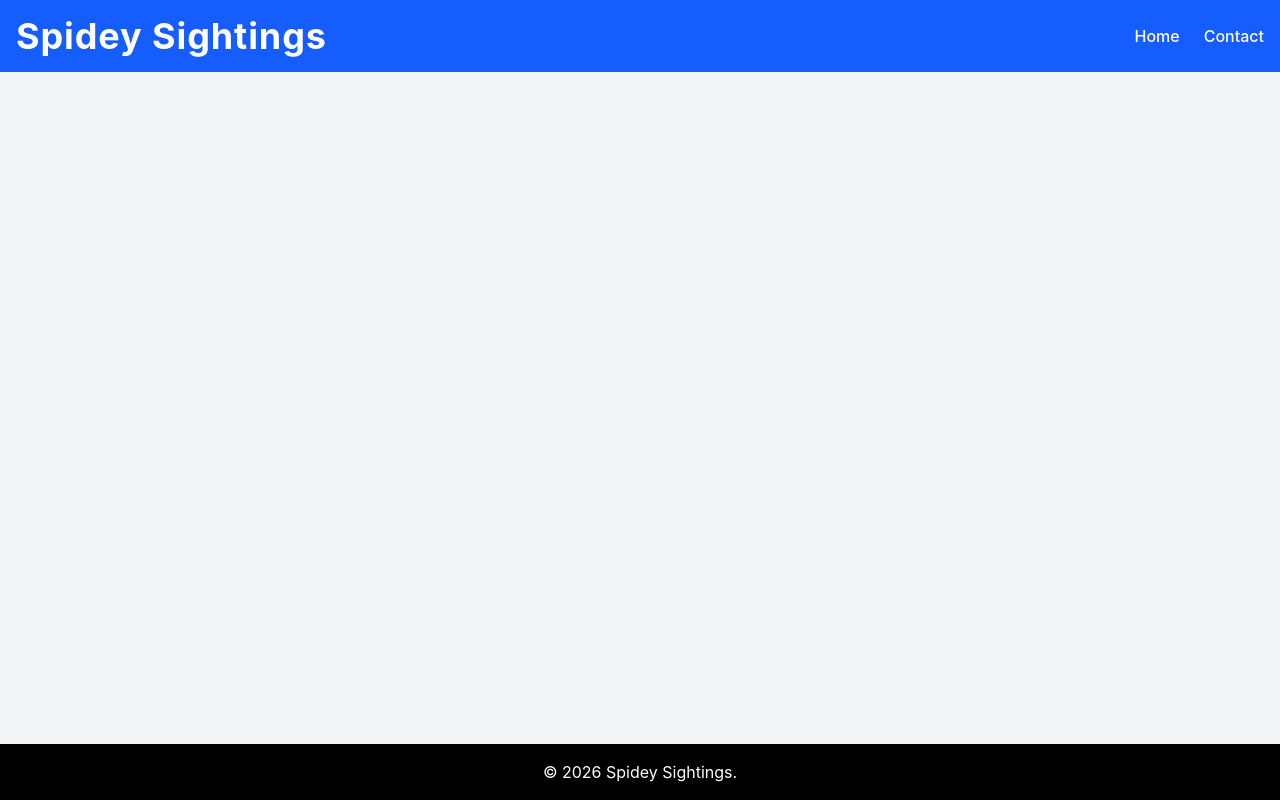
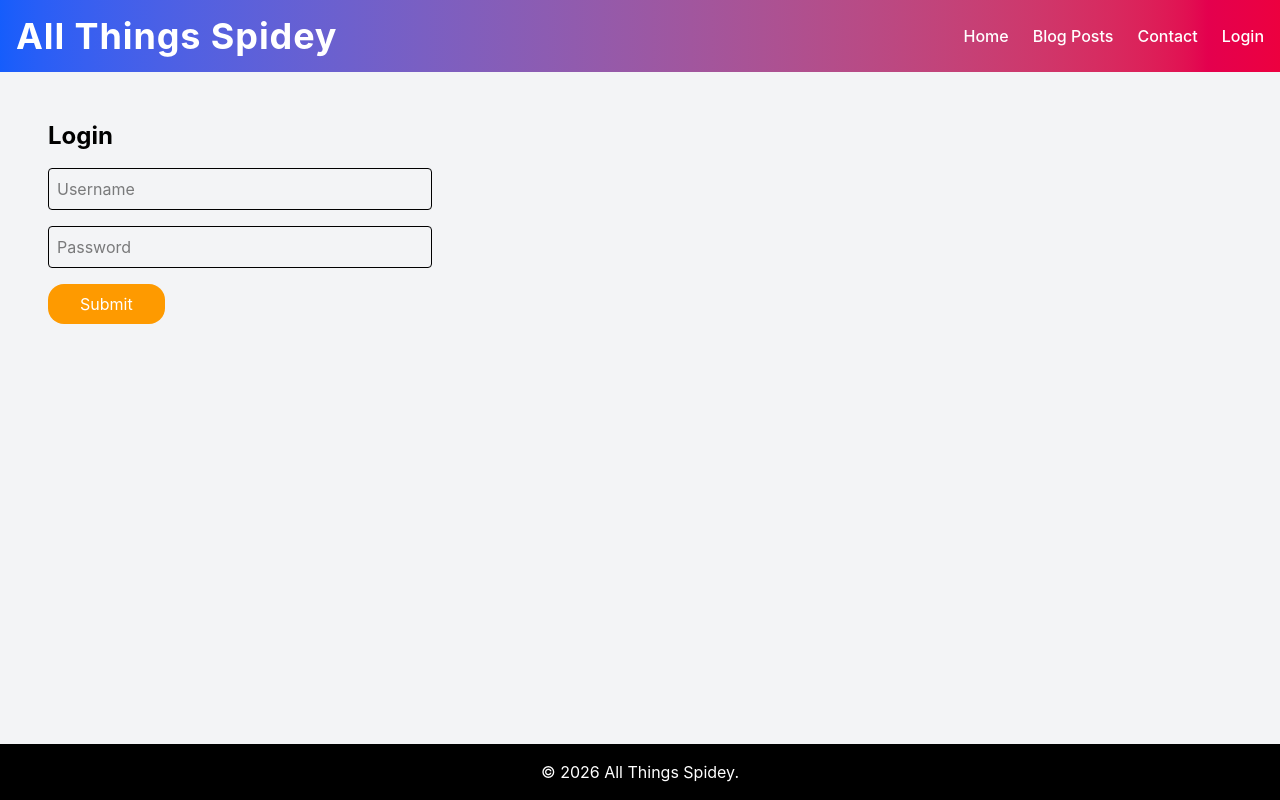
Before and after one commit to silviafranc0/react-blog-app, a React (Vite) app: page /login in a window 1280 px wide. Built offline with nearby package versions, Linux system fonts and the light colour scheme.

Commit message:
Project 2

```diff
--- a/src/App.jsx
+++ b/src/App.jsx
@@ -6,16 +6,27 @@ import Header from './components/common/Header';
 import BlogPostsPage from './pages/BlogPostsPage';
 import IndividualPostPage from './pages/IndividualPostPage';
 import ContactPage from './pages/ContactPage';
+import { AuthProvider } from './components/authWrapper/authProvider';
+import Homepage from './pages/Homepage';
+import Login from './components/login/login';
+import ProtectedRoute from './components/authWrapper/ProtectedRoute';
 
 function App() {
 
   return (
+    <AuthProvider>
       <Router>
         <div className="flex flex-col bg-gray-100 min-h-screen">
           <Header />
-        <main className='grow p-6'>
+          <main className='grow '>
             <Routes>
-            <Route path="/" element={<BlogPostsPage />} />
+              <Route path="/" element={<Homepage />} />
+              <Route path='/posts' element={
+                <ProtectedRoute>
+                  <BlogPostsPage />
+                </ProtectedRoute >
+              } />
+              <Route path='/login' element={<Login />} />
               <Route path="/post/:id" element={<IndividualPostPage />} />
               <Route path="/contact" element={<ContactPage />} />
             </Routes>
@@ -23,6 +34,7 @@ function App() {
           <Footer />
         </div>
       </Router>
+    </AuthProvider>
   );
 }
 
--- /dev/null
+++ b/src/components/authWrapper/AuthContext.js
@@ -0,0 +1,12 @@
+import {createContext, useContext} from 'react';
+
+const AuthContext = createContext();
+
+export const useUsername = () => {
+    const { user } = useContext(AuthContext);
+    return user ? user.username : null;
+};
+
+export const useAuth = () => useContext(AuthContext);
+
+export default AuthContext;
--- /dev/null
+++ b/src/components/authWrapper/AuthProvider.jsx
@@ -0,0 +1,29 @@
+import React, { useState } from 'react';
+import AuthContext from "./AuthContext";
+
+export const AuthProvider = ({ children }) => {
+    const [user, setUser] = useState(null);
+
+    const login = (username, password) => {
+        if (username.trim() && password.trim()) {
+            setUser({ username });
+            return true;
+        }
+        return false;
+    };
+
+    const logout = () => {
+        setUser(null);
+    };
+
+    return (
+        <AuthContext.Provider value={{
+            user,
+            login,
+            logout
+        }}
+        >
+        {children}
+        </AuthContext.Provider>
+    );
+};
--- /dev/null
+++ b/src/components/authWrapper/ProtectedRoute.jsx
@@ -0,0 +1,14 @@
+import { Navigate } from "react-router";
+import { useAuth } from "./authContext";
+
+function ProtectedRoute({ children }) {
+    const { user } = useAuth();
+
+    if (!user) {
+        return <Navigate to="/login" />;
+    }
+
+    return children;
+}
+
+export default ProtectedRoute;
--- a/src/components/common/Footer.jsx
+++ b/src/components/common/Footer.jsx
@@ -2,8 +2,8 @@ import React from 'react';
 
 function Footer() {
     return (
-        <footer className='bg-black text-white text-center p-4 mt-6'>
-            <p>&copy; 2026 Spidey Sightings.</p>
+        <footer className='bg-black text-white text-center p-4'>
+            <p>&copy; 2026 All Things Spidey.</p>
         </footer>
     );
 }
--- a/src/components/common/Header.jsx
+++ b/src/components/common/Header.jsx
@@ -1,13 +1,21 @@
-import  {Link}  from 'react-router-dom';
+import { Link } from 'react-router-dom';
+import { useAuth, useUsername } from '../authWrapper/AuthContext';
 
 function Header() {
+    const username = useUsername();
+    const { logout } = useAuth();
+
     return (
-        <div className="bg-blue-600 text-white p-4 flex justify-between items-center">
-            <h1 className="text-4xl font-bold tracking-wide">Spidey Sightings</h1>
+        <div className="bg-linear-to-r from-blue-600 to-rose-600 text-white p-4 flex justify-between items-center">
+            <h1 className="text-4xl font-bold tracking-wide">All Things Spidey</h1>
             <nav>
                 <ul className="flex space-x-6 font-medium">
-                    <li><Link to="/" className="hover:underline">Home</Link></li>
-                    <li><Link to="/contact" className="hover:underline">Contact</Link></li>
+                    <li><Link to="/" className="cursor-pointer hover:underline">Home</Link></li>
+                    <li><Link to="/posts" className='cursor-pointer hover:underline'>Blog Posts</Link></li>
+                    <li><Link to="/contact" className="cursor-pointer hover:underline">Contact</Link></li>
+                    <li>{username ? (<p className='cursor-pointer hover:underline' onClick={logout}>Hi {username}, Logout</p>)
+                        : (<Link to="/login">Login</Link>)}
+                    </li>
                 </ul>
             </nav>
         </div>
--- /dev/null
+++ b/src/components/login/Login.jsx
@@ -0,0 +1,63 @@
+import React, { useState } from "react";
+import { useNavigate } from "react-router";
+import { useAuth } from "../authWrapper/AuthContext";
+
+function Login() {
+    const { login } = useAuth();
+    const navigate = useNavigate();
+
+    const [userData, setUserData] = useState({
+        username: '',
+        password: '',
+    });
+    const [error, setError] = useState('');
+
+    const onSubmit = (e) => {
+        e.preventDefault();
+        setError('');
+        //console.log(userData);
+        if (!userData.username.trim()) {
+            setError("Username cannot be empty");
+            return;
+        }
+        if (!userData.password.trim()) {
+            setError("Password cannot be empty");
+            return;
+        }
+
+        const success = login(userData.username, userData.password);
+        if (success) {
+            navigate('/posts');
+        }
+    };
+
+    return (
+        <div className="max-w-96 m-12">
+            <h2 className="text-2xl font-bold mb-4">Login</h2>
+
+            {error && (
+                <p className="text-red-500 mb-4">{error}</p>
+            )}
+
+            <form className="flex flex-col gap-4" onSubmit={onSubmit}>
+                <input
+                    placeholder="Username"
+                    className="border p-2 rounded"
+                    value={userData.username}
+                    onChange={(e) => setUserData({ ...userData, username: e.target.value })}
+                />
+                <input
+                    placeholder="Password"
+                    type="password"
+                    className="border p-2 rounded"
+                    value={userData.password}
+                    onChange={(e) => setUserData({ ...userData, password: e.target.value })}
+                />
+                <button type="submit" className="bg-amber-500 text-white w-fit px-8 py-2 rounded-2xl">Submit</button>
+            </form>
+        </div>
+    );
+
+}
+
+export default Login;
--- a/src/pages/BlogPostsPage.jsx
+++ b/src/pages/BlogPostsPage.jsx
@@ -1,6 +1,7 @@
 import React, { useState, useEffect } from 'react';
 import { Link } from "react-router-dom";
 import axios from 'axios';
+import blogBg from '../assets/blog-bg.jpg'
 
 
 function BlogPostsPage() {
@@ -16,22 +17,19 @@ function BlogPostsPage() {
             });
     }, []);
 
-
-    // const posts = [
-    //     { id: 1, title: "Spiderman Stops Bank Heist" },
-    //     { id: 2, title: "Spiderman Saves Cat from Tree" },
-    //     { id: 3, title: "extra" }
-    // ];
-
     return (
-        <div className="max-w-3xl mx-auto">
-            <h1 className="text-2xl font-bold mb-4">Blog Posts</h1>
-            <ul className="space-y-3">
+        <div style={{ backgroundImage: `url(${blogBg})` }}
+            className="min-h-screen bg-cover bg-center bg-no-repeat">
+            <div className='min-h-screen bg-black/60 w-full px-8 py-8'>
+                <h1 className="text-3xl text-white text-center font-bold mb-6">
+                    Blog Posts
+                </h1>
+                <ul className="grid grid-cols-1 md:grid-cols-3 gap-6">
                     {posts.map((post) => (
-                    <li key={post.id} className="bg-white p-4 rounded shadow">
+                        <li key={post.id} className="bg-white p-4 rounded-lg shadow">
                             <Link
                                 to={`/post/${post.id}`}
-                            className="text-blue-600 font-semibold hover:underline"
+                                className="text-blue-600 font-semibold hover:underline hover:text-rose-600"
                             >
                                 {post.title}
                             </Link>
@@ -39,6 +37,8 @@ function BlogPostsPage() {
                     ))}
                 </ul>
             </div>
+
+        </div>
     );
 
 }
--- /dev/null
+++ b/src/pages/HomePage.jsx
@@ -0,0 +1,30 @@
+import { Link } from "react-router-dom";
+import blogBg from '../assets/blog-bg.jpg'
+
+
+function Homepage() {
+    return (
+        <div
+            style={{ backgroundImage: `url(${blogBg})` }}
+            className="min-h-screen bg-cover bg-center bg-no-repeat"
+        >
+            <div className='min-h-screen bg-black/60 w-full flex flex-col justify-center items-center text-center px-6'>
+
+
+                <h1 className="text-5xl text-white font-bold mb-6">Welcome to All Things Spidey🕸️!</h1>
+                <p className="text-lg  text-gray-300 mb-8 text-center max-w-xl">
+                    Your friendly neighborhood blog for everything Spider-Man.
+                </p>
+
+                <div className="flex gap-4">
+                    <Link to="/login" className="bg-rose-500 hover:bg-blue-500 text-white font-bold px-6 py-3 rounded-full">
+                        Login
+                    </Link>
+                </div>
+
+            </div>
+        </div>
+    );
+}
+
+export default Homepage;
--- a/src/pages/IndividualPostPage.jsx
+++ b/src/pages/IndividualPostPage.jsx
@@ -1,17 +1,19 @@
 import React, { useState, useEffect } from "react";
-import { useParams } from "react-router-dom";
+import { useParams, Link } from "react-router-dom";
 import axios from "axios";
 import Content from "../components/blog/Content";
 import CommentForm from "../components/blog/CommentForm";
+import { useAuth } from "../components/authWrapper/AuthContext";
 
 function IndividualPostPage() {
   const { id: postId } = useParams();
+  const { user } = useAuth();
 
-  const [post, setPost]         = useState(null);
-  const [author, setAuthor]     = useState(null);
+  const [post, setPost] = useState(null);
+  const [author, setAuthor] = useState(null);
   const [comments, setComments] = useState([]);
-  const [loading, setLoading]   = useState(true);
-  const [error, setError]       = useState(null);
+  const [loading, setLoading] = useState(true);
+  const [error, setError] = useState(null);
 
   useEffect(() => {
     axios.get(`https://jsonplaceholder.typicode.com/posts/${postId}`)
@@ -38,7 +40,6 @@ function IndividualPostPage() {
       });
   }, [postId]);
 
-  // ✅ keep this!
   function handleAddComment(newComment) {
     axios.post(`https://jsonplaceholder.typicode.com/posts/${postId}/comments`, newComment)
       .then((response) => {
@@ -71,18 +72,22 @@ function IndividualPostPage() {
         <h2 className="text-xl font-semibold mb-4 text-gray-800">
           Comments ({comments.length})
         </h2>
-        <CommentForm onAddComment={handleAddComment} />
+
+        {user ? (
+          <CommentForm onAddComment={handleAddComment} />
+        ) : (
+          <p className="text-gray-500 italic mb-4">
+            Please <Link to="/login" className="text-blue-600 hover:underline">log in</Link> to comment.
+          </p>
+        )}
+
         <div className="mt-6 space-y-4">
-          {comments.length === 0 ? (
-            <p className="text-gray-500 italic">No comments yet. Be the first to comment!</p>
-          ) : (
-            comments.map((comment, index) => (
-              <div key={index} className="border border-gray-100 rounded-lg p-4 bg-gray-50">
-                <p className="font-medium text-gray-800 text-sm mb-1">{comment.name}</p>
-                <p className="text-gray-600 text-sm">{comment.body}</p>
-              </div>
-            ))
-          )}
+          {comments.map((comment, index) => (
+            <div key={index} className="border border-gray-100 rounded-lg p-4 bg-gray-50">
+              <p className="font-medium text-gray-800 text-sm mb-1">{comment.name}</p>
+              <p className="text-gray-600 text-sm">{comment.body}</p>
+            </div>
+          ))}
         </div>
       </div>
     </div>
```
Also changed, not shown: 2 other files (tests, documents, lock files or other folders). Lines whose indentation alone changed are shown as unchanged.
